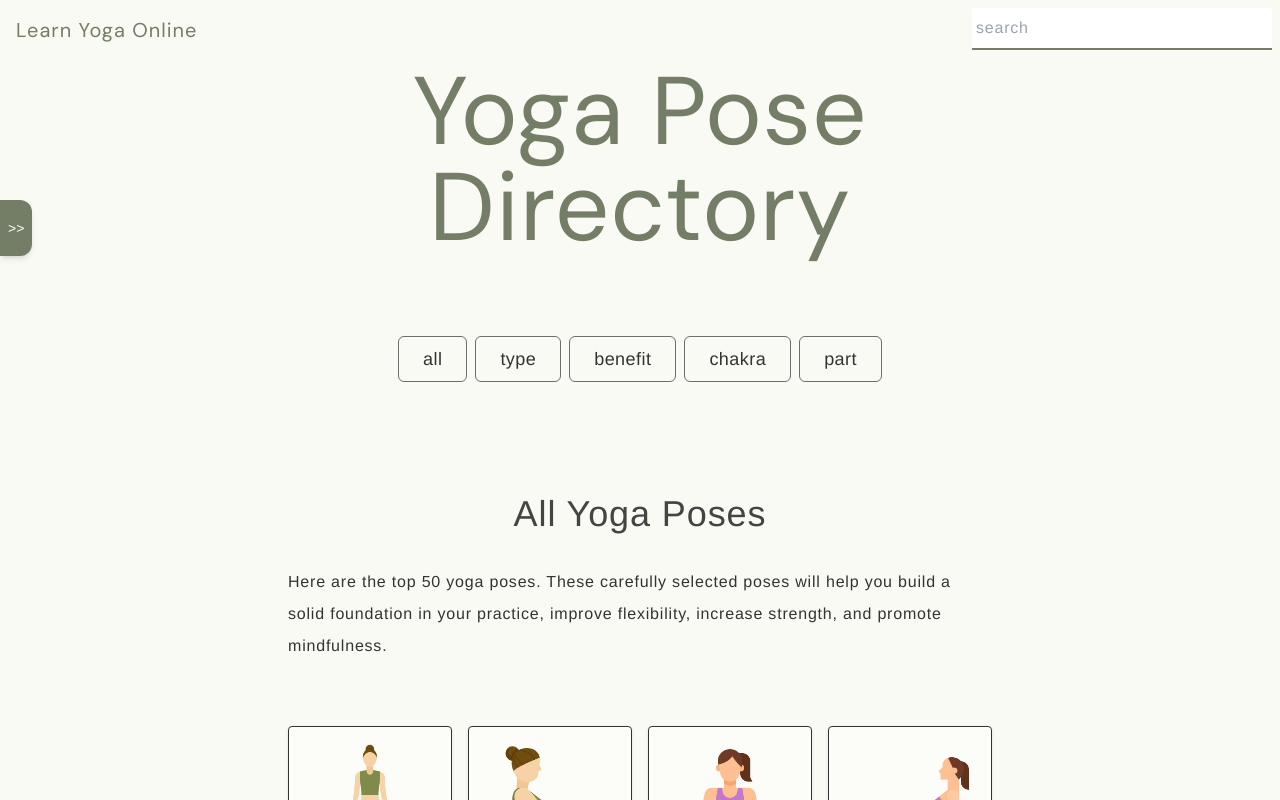
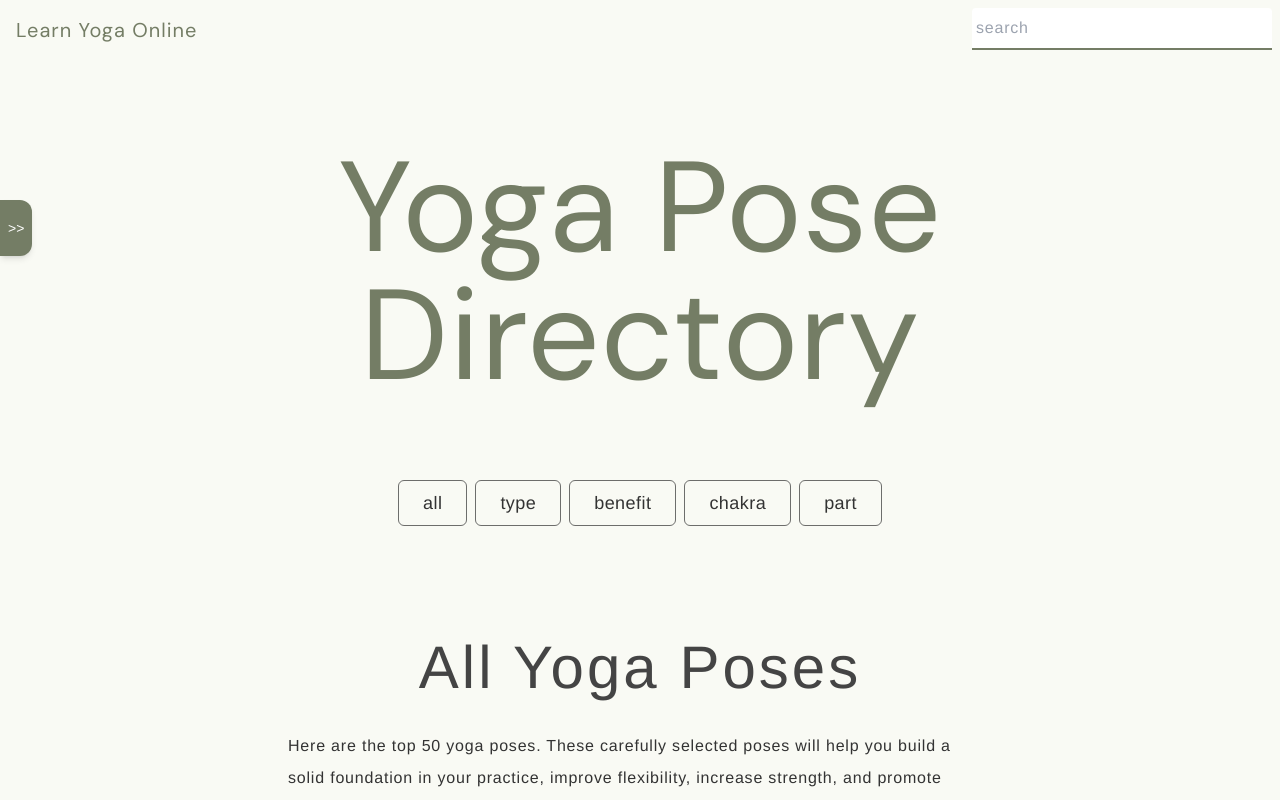
Before and after one commit to samanthacabrera/yoga-library, a React (Vite) app: page /poses in a window 1280 px wide. Shown: the top 800 px of the page. Built offline with nearby package versions, Linux system fonts and the light colour scheme.

Commit message:
add source for mountain pose

```diff
--- a/src/components/CategoryPage.jsx
+++ b/src/components/CategoryPage.jsx
@@ -167,7 +167,7 @@ const CategoryPage = () => {
 
   return (
     <div className="flex flex-col min-h-screen w-full max-w-3xl space-y-8 px-8 py-4 mx-auto">
-     <h1 className="heading text-center my-12 text-4xl lg:text-8xl">Yoga Pose Directory</h1>
+     <h1 className="heading text-center mt-20 py-12 text-4xl lg:text-9xl">Yoga Pose Directory</h1>
 
       <div className="flex gap-2 justify-center text-sm lg:text-lg">
         <Link to="/poses">
@@ -227,7 +227,7 @@ const CategoryPage = () => {
         )}
       </div>
 
-      <h2 className="text-xl lg:text-4xl pt-12 font-medium text-center tracking-wide">{getHeadingText()}</h2>
+      <h2 className="text-xl lg:text-6xl pt-12 font-medium text-center tracking-wider">{getHeadingText()}</h2>
       <p className="text-charcoal tracking-wider leading-loose">{getDescText()}</p>
 
 {filteredPoses.length === 0 ? (
--- a/src/data/descriptions.json
+++ b/src/data/descriptions.json
@@ -2,7 +2,8 @@
   {
     "id": 1,
     "name": "Mountain Pose",
-    "desc": "Mountain Pose, or Tāḍāsana, is a foundational standing posture in yoga that emphasizes strength, stability, and alignment. In this pose, you stand tall with your feet together, grounding through the soles while lengthening your spine and reaching upward through the crown of your head."
+    "desc": "Mountain Pose, or Tāḍāsana, is a foundational standing posture in yoga that emphasizes strength, stability, and alignment. In this pose, you stand tall with your feet together, grounding through the soles while lengthening your spine and reaching upward through the crown of your head.",
+    "source": "Iyengar, B.K.S. Light on Yoga. Schocken Books, 1966."
   },
   {
     "id": 2,
```
